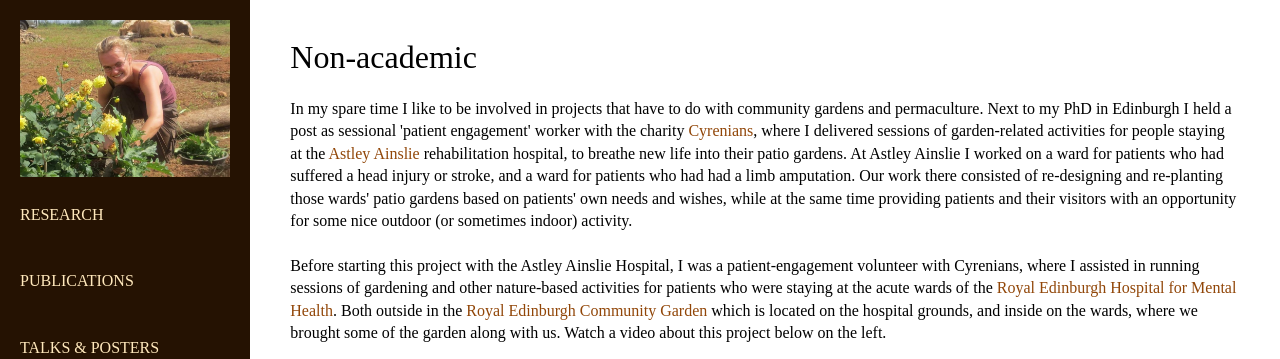
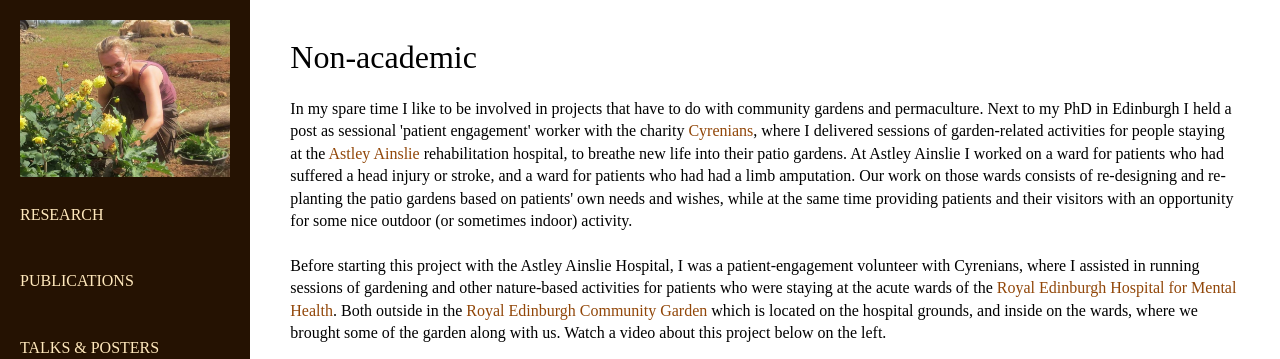
Before and after one commit to marieke-woensdregt/marieke-woensdregt.github.io, a Jekyll site: the page built from misc/index.html, in a window 1280 px wide. Shown: the top 359 px of the page. Built offline with Jekyll 4.4.1, drawn with Linux system fonts in a browser that asks for light colours.

Commit message:
Update index.html

```diff
--- a/misc/index.html
+++ b/misc/index.html
@@ -11,7 +11,7 @@ title: Non-academic
 		<a href="http://www.nhslothian.scot.nhs.uk/GoingToHospital/Locations/AstleyAinslieHospital/Pages/default.aspx">Astley Ainslie</a>
 		rehabilitation hospital, to breathe new life into their patio gardens. At Astley Ainslie
 		I worked on a ward for patients who had suffered a head injury or stroke, and a ward for patients who had had a limb amputation.
-		Our work there consisted of re-designing and re-planting those wards' patio gardens based on patients' own needs and
+		Our work on those wards consists of re-designing and re-planting the patio gardens based on patients' own needs and
 		wishes, while at the same time providing patients and their visitors with an opportunity for some nice outdoor
 		(or sometimes indoor) activity.
 
```
